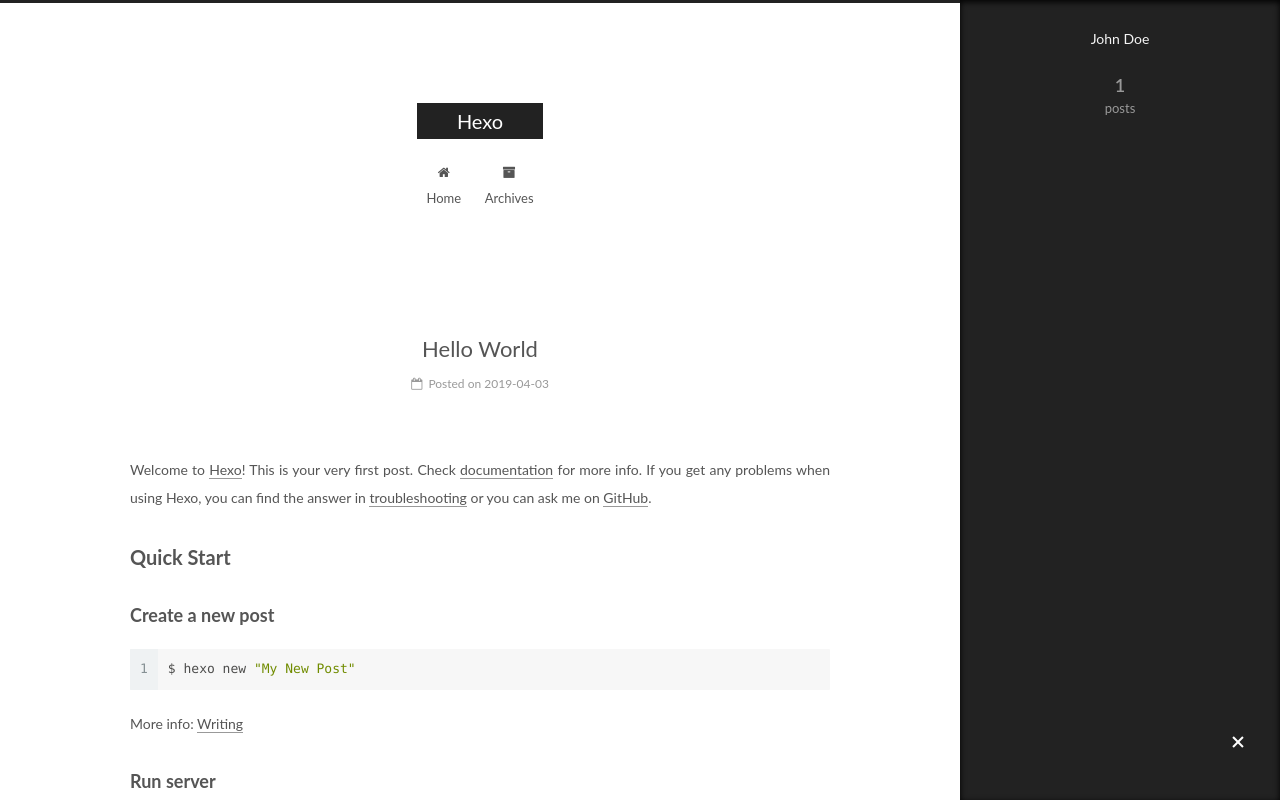
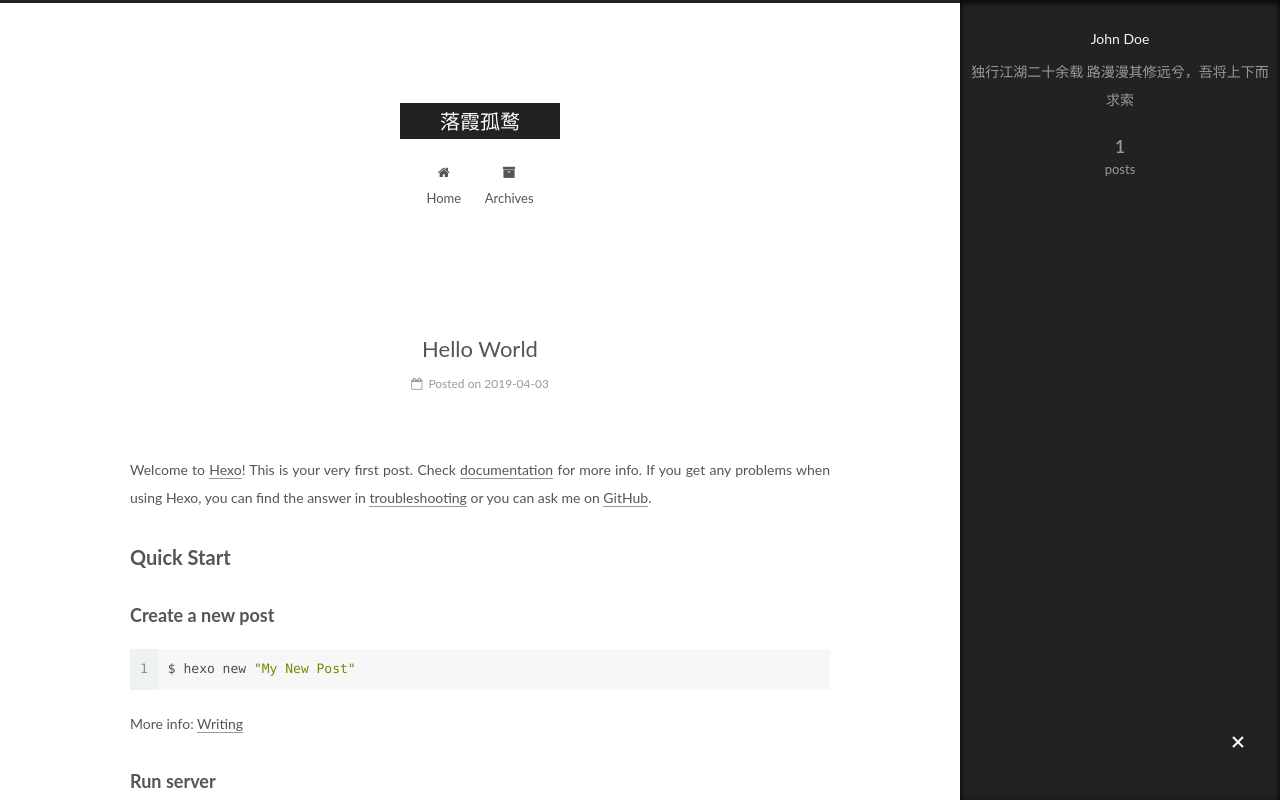
Before and after one commit to jacklingy/jacklingy.github.io, a plain HTML site: page index.html in a window 1280 px wide. Both pictures are taken after a click on the element 1238 px from the left and 743 px from the top of the page. Shown: the top 800 px of the page. Drawn offline with Linux system fonts and the light colour scheme.

Commit message:
Site updated: 2019-04-03 19:26:20

```diff
--- a/css/main.css
+++ b/css/main.css
@@ -1822,7 +1822,7 @@ pre .javascript .function {
   width: 4px;
   height: 4px;
   border-radius: 50%;
-  background: #a1e5c1;
+  background: #679e03;
 }
 .links-of-blogroll {
   font-size: 13px;
--- a/index.html
+++ b/index.html
@@ -79,13 +79,17 @@
 
 
 
+<meta name="description" content="独行江湖二十余载 路漫漫其修远兮，吾将上下而求索">
+<meta name="keywords" content="落霞孤鹜">
 <meta property="og:type" content="website">
-<meta property="og:title" content="Hexo">
+<meta property="og:title" content="落霞孤鹜">
 <meta property="og:url" content="http://yoursite.com/index.html">
-<meta property="og:site_name" content="Hexo">
+<meta property="og:site_name" content="落霞孤鹜">
+<meta property="og:description" content="独行江湖二十余载 路漫漫其修远兮，吾将上下而求索">
 <meta property="og:locale" content="default">
 <meta name="twitter:card" content="summary">
-<meta name="twitter:title" content="Hexo">
+<meta name="twitter:title" content="落霞孤鹜">
+<meta name="twitter:description" content="独行江湖二十余载 路漫漫其修远兮，吾将上下而求索">
 
 
 
@@ -121,7 +125,7 @@
 
 
 
-  <title>Hexo</title>
+  <title>落霞孤鹜</title>
 
 
 
@@ -152,7 +156,7 @@
     <div class="custom-logo-site-title">
       <a href="/" class="brand" rel="start">
         <span class="logo-line-before"><i></i></span>
-        <span class="site-title">Hexo</span>
+        <span class="site-title">落霞孤鹜</span>
         <span class="logo-line-after"><i></i></span>
       </a>
     </div>
@@ -238,7 +242,7 @@
     </span>
 
     <span hidden itemprop="publisher" itemscope itemtype="http://schema.org/Organization">
-      <meta itemprop="name" content="Hexo">
+      <meta itemprop="name" content="落霞孤鹜">
     </span>
 
 
@@ -380,7 +384,7 @@
           <div class="site-author motion-element" itemprop="author" itemscope itemtype="http://schema.org/Person">
 
               <p class="site-author-name" itemprop="name">John Doe</p>
-              <p class="site-description motion-element" itemprop="description"></p>
+              <p class="site-description motion-element" itemprop="description">独行江湖二十余载 路漫漫其修远兮，吾将上下而求索</p>
           </div>
 
           <nav class="site-state motion-element">
```
Also changed, not shown: 2019/04/03/hello-world/index.html (+6 -5 lines), archives/2019/04/index.html (+10 -6 lines), archives/2019/index.html (+10 -6 lines), archives/index.html (+10 -6 lines).
